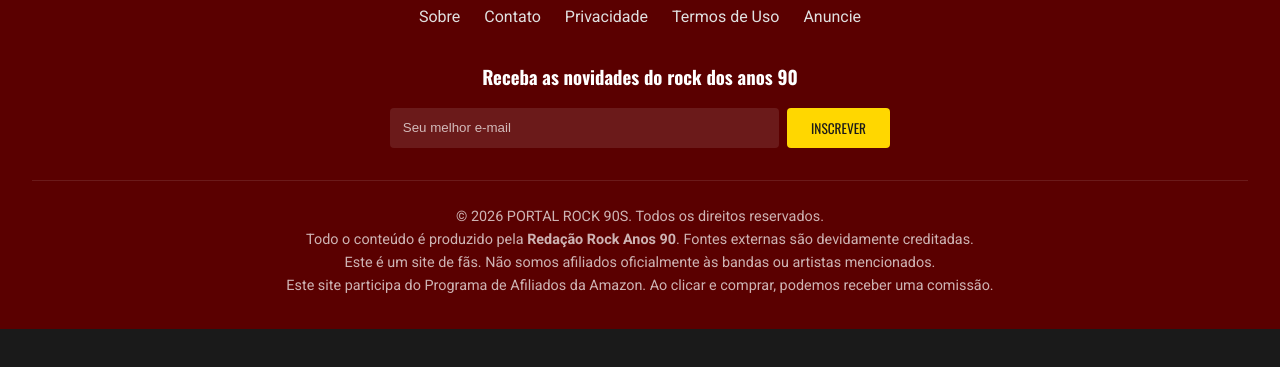
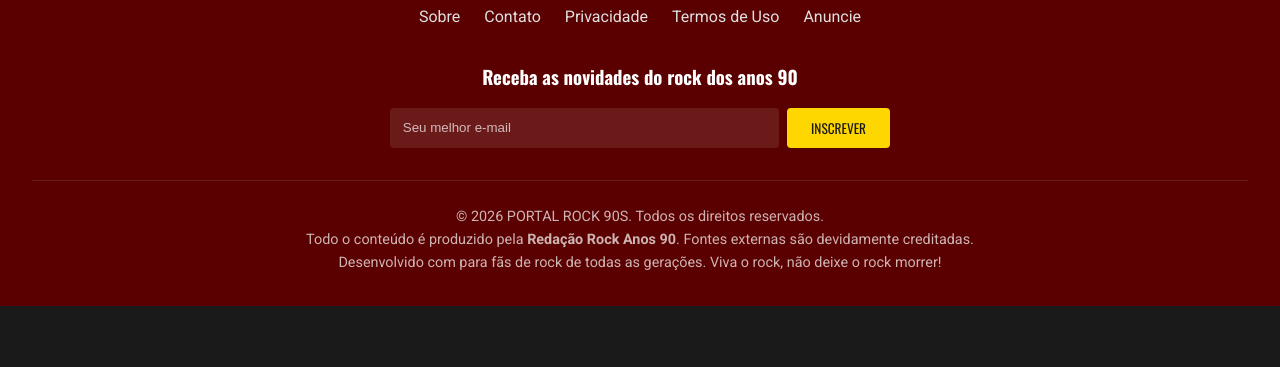
Before and after one commit to faceyears90-hue/rockanos90-site, a plain HTML site: page index.html.html in a window 1280 px wide. Shown: the part 2195-2562 px from the top of the page. Drawn offline with nearby package versions, Linux system fonts and the light colour scheme.

Commit message:
Update index.html

```diff
--- a/index.html.html
+++ b/index.html.html
@@ -369,8 +369,7 @@
         <div class="copyright">
             <p>© 2026 PORTAL ROCK 90S. Todos os direitos reservados.</p>
             <p>Todo o conteúdo é produzido pela <strong>Redação Rock Anos 90</strong>. Fontes externas são devidamente creditadas.</p>
-            <p>Este é um site de fãs. Não somos afiliados oficialmente às bandas ou artistas mencionados.</p>
-            <p>Este site participa do Programa de Afiliados da Amazon. Ao clicar e comprar, podemos receber uma comissão.</p>
+           <p>Desenvolvido com para fãs de rock de todas as gerações. Viva o rock, não deixe o rock morrer! </p>
         </div>
     </footer>
 
```
